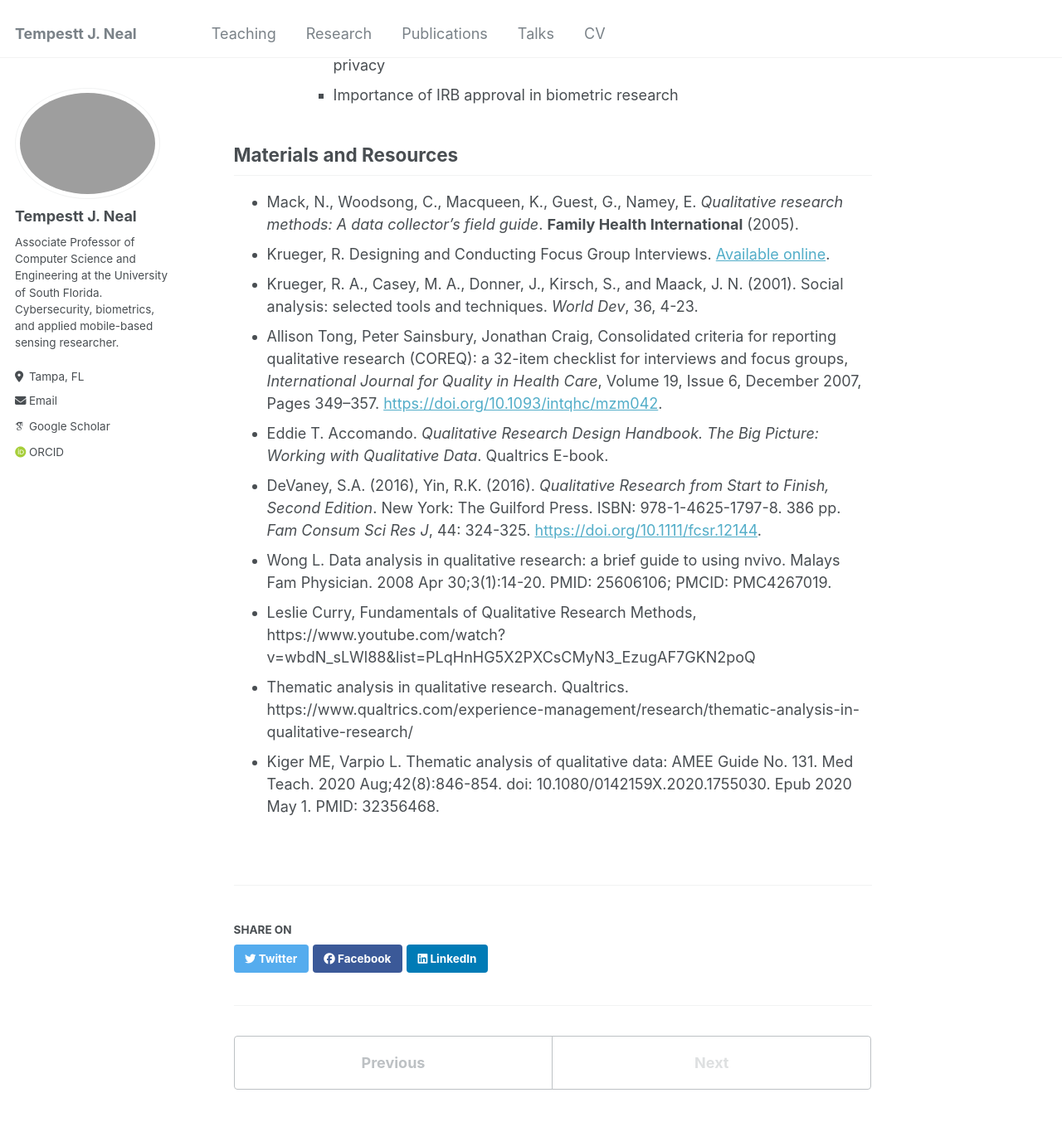
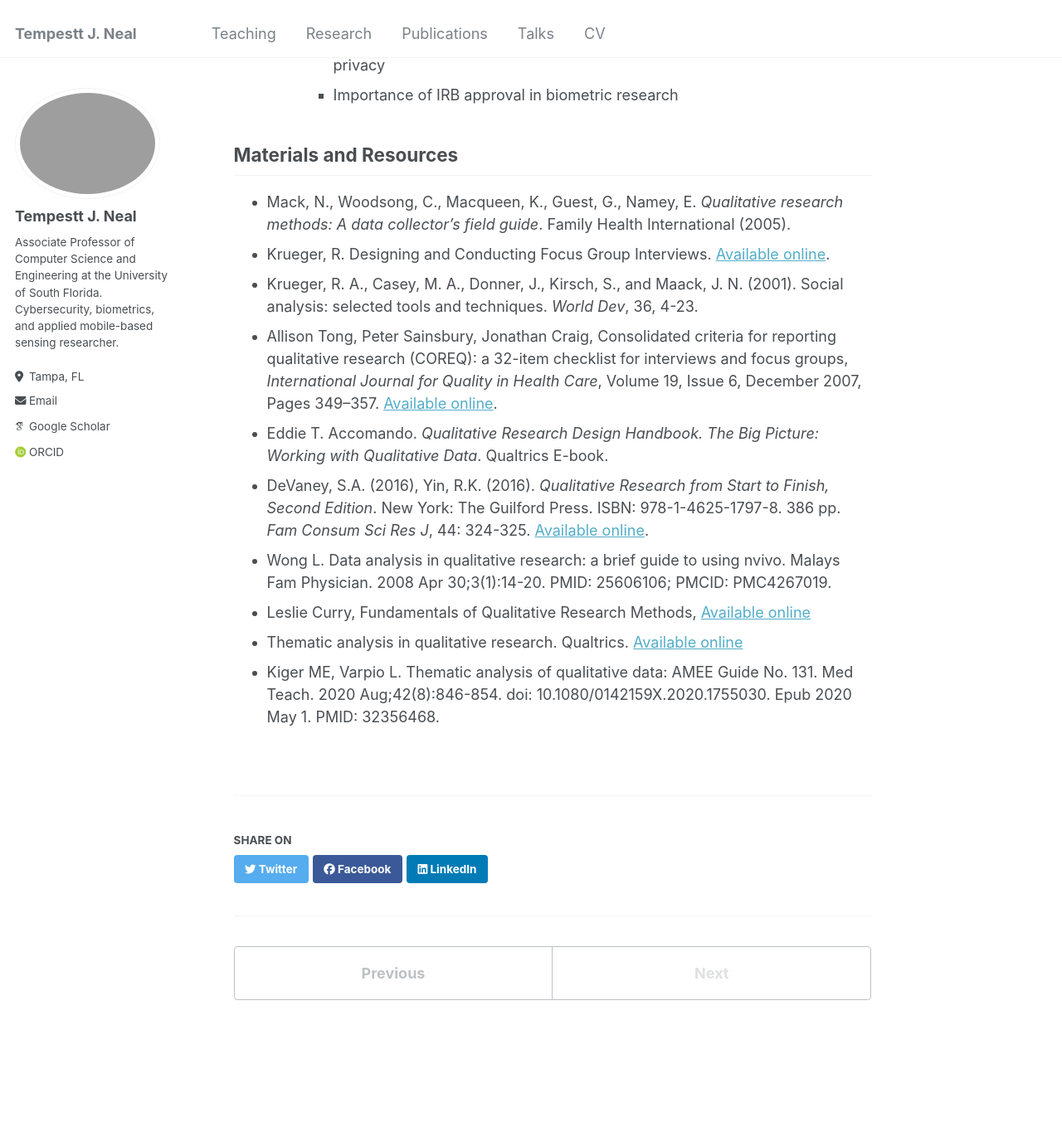
Before and after one commit to tempestt-neal/home, a Jekyll site: the page built from _talks/ijcb24_tutorial.md, in a window 1280 px wide and 1400 px high, scrolled down 3239 px. Shown: the top 1353 px of the window at 83% size. Built offline with Jekyll 4.4.1, drawn with Linux system fonts in a browser that asks for light colours; some web fonts are replaced.

Commit message:
Update ijcb24_tutorial.md

```diff
--- a/_talks/ijcb24_tutorial.md
+++ b/_talks/ijcb24_tutorial.md
@@ -76,13 +76,13 @@ Topics include the following:
 
 ## Materials and Resources
 
-- Mack, N., Woodsong, C., Macqueen, K., Guest, G., Namey, E. _Qualitative research methods: A data collector’s field guide_. **Family Health International** (2005).
+- Mack, N., Woodsong, C., Macqueen, K., Guest, G., Namey, E. _Qualitative research methods: A data collector’s field guide_. Family Health International (2005).
 - Krueger, R. Designing and Conducting Focus Group Interviews. [Available online](https://www.eiu.edu/ihec/Krueger-FocusGroupInterviews.pdf).
 - Krueger, R. A., Casey, M. A., Donner, J., Kirsch, S., and Maack, J. N. (2001). Social analysis: selected tools and techniques. _World Dev_, 36, 4-23.
-- Allison Tong, Peter Sainsbury, Jonathan Craig, Consolidated criteria for reporting qualitative research (COREQ): a 32-item checklist for interviews and focus groups, _International Journal for Quality in Health Care_, Volume 19, Issue 6, December 2007, Pages 349–357. [https://doi.org/10.1093/intqhc/mzm042](https://doi.org/10.1093/intqhc/mzm042).
+- Allison Tong, Peter Sainsbury, Jonathan Craig, Consolidated criteria for reporting qualitative research (COREQ): a 32-item checklist for interviews and focus groups, _International Journal for Quality in Health Care_, Volume 19, Issue 6, December 2007, Pages 349–357. [Available online](https://doi.org/10.1093/intqhc/mzm042).
 - Eddie T. Accomando. _Qualitative Research Design Handbook. The Big Picture: Working with Qualitative Data_. Qualtrics E-book.
-- DeVaney, S.A. (2016), Yin, R.K. (2016). _Qualitative Research from Start to Finish, Second Edition_. New York: The Guilford Press. ISBN: 978-1-4625-1797-8. 386 pp. _Fam Consum Sci Res J_, 44: 324-325. [https://doi.org/10.1111/fcsr.12144](https://doi.org/10.1111/fcsr.12144).
+- DeVaney, S.A. (2016), Yin, R.K. (2016). _Qualitative Research from Start to Finish, Second Edition_. New York: The Guilford Press. ISBN: 978-1-4625-1797-8. 386 pp. _Fam Consum Sci Res J_, 44: 324-325. [Available online](https://doi.org/10.1111/fcsr.12144).
 - Wong L. Data analysis in qualitative research: a brief guide to using nvivo. Malays Fam Physician. 2008 Apr 30;3(1):14-20. PMID: 25606106; PMCID: PMC4267019.
-- Leslie Curry, Fundamentals of Qualitative Research Methods, https://www.youtube.com/watch?v=wbdN_sLWl88&list=PLqHnHG5X2PXCsCMyN3_EzugAF7GKN2poQ
-- Thematic analysis in qualitative research. Qualtrics. https://www.qualtrics.com/experience-management/research/thematic-analysis-in-qualitative-research/
+- Leslie Curry, Fundamentals of Qualitative Research Methods, [Available online](https://www.youtube.com/watch?v=wbdN_sLWl88&list=PLqHnHG5X2PXCsCMyN3_EzugAF7GKN2poQ)
+- Thematic analysis in qualitative research. Qualtrics. [Available online](https://www.qualtrics.com/experience-management/research/thematic-analysis-in-qualitative-research/)
 - Kiger ME, Varpio L. Thematic analysis of qualitative data: AMEE Guide No. 131. Med Teach. 2020 Aug;42(8):846-854. doi: 10.1080/0142159X.2020.1755030. Epub 2020 May 1. PMID: 32356468.
```
